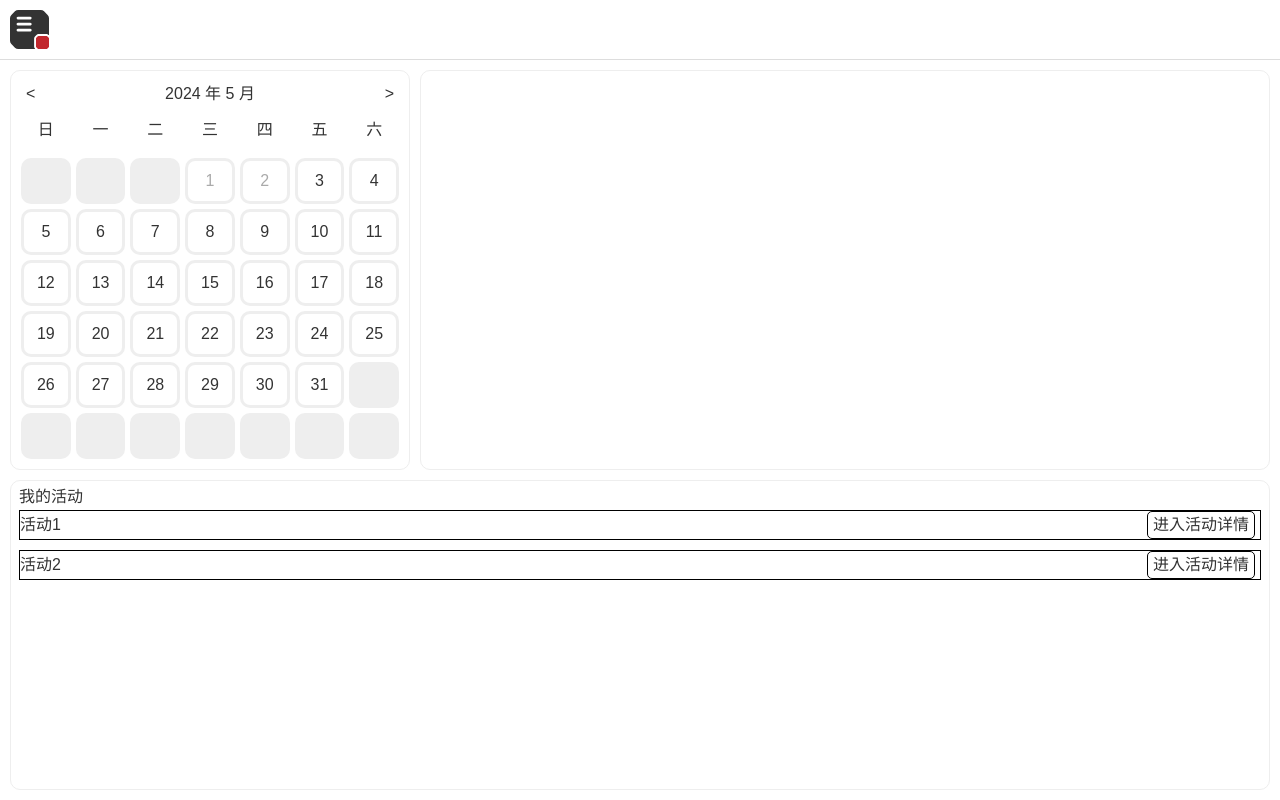
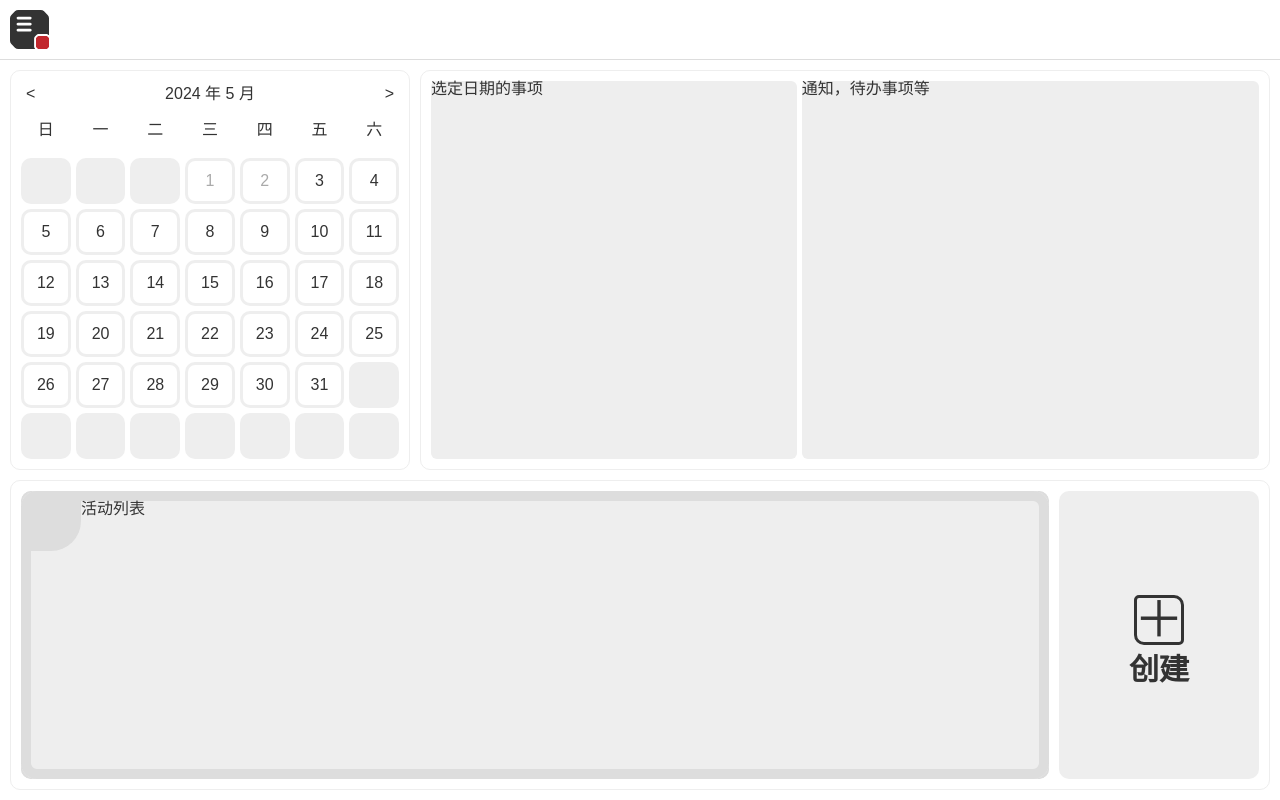
Before and after one commit to AmazingWawa-s/EventBand-frontend, a Vue app: page /#/user in a window 1280 px wide. Built offline with nearby package versions, Linux system fonts and the light colour scheme.

Commit message:
用户首页&用户详情页进度更新

```diff
--- a/src/App.vue
+++ b/src/App.vue
@@ -20,6 +20,7 @@
 
 ::-webkit-scrollbar {
   width: 5px;
+  height:5px;
 }
 
 ::-webkit-scrollbar-track {
@@ -28,7 +29,7 @@
 
 ::-webkit-scrollbar-thumb {
   background-color: #dfdfdf;
-  border-radius: 5px;
+  border-radius: 20px;
 }
 </style>
 
--- a/src/components/Calendar.vue
+++ b/src/components/Calendar.vue
@@ -48,7 +48,7 @@
     align-items: center;
     justify-content: space-between;
 
-    .button{
+    .button {
       cursor: pointer;
     }
   }
--- /dev/null
+++ b/src/components/EventCreateForm.vue
@@ -0,0 +1,19 @@
+<template>
+  <div class="ecform-main-container">
+    <div>
+        活动创建表单
+    </div>
+  </div>
+</template>
+
+<style lang="less" scoped>
+.ecform-main-container {
+  width: 100%;
+  height: 100%;
+}
+</style>
+
+<script setup>
+import Input from "../components/Input.vue";
+import Button from "../components/Button.vue";
+</script>
--- a/src/components/EventDetail.vue
+++ b/src/components/EventDetail.vue
@@ -1,5 +1,73 @@
 <template>
-    <div>
-        活动详情
+  <div class="eventdetail-main-container">
+    <div class="module-frame schedule">
+      <MSchedule />
     </div>
+    <div class="module-frame info">基本信息：活动名称，活动地点，简介</div>
+    <div class="module-frame participants">
+      <MParticipants />
+    </div>
+    <div class="module-frame budgets">
+      <MBudgets />
+    </div>
+    <div class="module-frame feedback">活动反馈模块</div>
+  </div>
 </template>
+
+<style lang="less" scoped>
+@border-radius-L: 10px;
+@padding-L: 10px;
+@gap: 10px;
+
+.eventdetail-main-container {
+  overflow: hidden;
+  width: 100%;
+  height: 100%;
+  max-width: 1366px;
+  padding: @padding-L;
+  margin: 0 auto;
+  display: grid;
+  grid-template-columns: repeat(6, 1fr);
+  grid-template-rows: repeat(4, 1fr);
+  grid-template-areas:
+    "a a a a b b"
+    "a a a a b b"
+    "c c c d d d"
+    "c c c e e e";
+  gap: @gap;
+
+  .module-frame {
+    border-radius: @border-radius-L;
+    border: 1px solid #eee;
+    background-color: #fff;
+    width: 100%;
+    height: 100%;
+  }
+
+  .schedule {
+    grid-area: a;
+  }
+
+  .info {
+    grid-area: b;
+  }
+
+  .participants {
+    grid-area: c;
+  }
+
+  .budgets {
+    grid-area: d;
+  }
+
+  .feedback {
+    grid-area: e;
+  }
+}
+</style>
+
+<script setup>
+import MSchedule from "../components/MSchedule.vue";
+import MParticipants from "../components/MParticipants.vue";
+import MBudgets from "../components/MBudgets.vue"
+</script>
--- /dev/null
+++ b/src/components/EventList.vue
@@ -0,0 +1,9 @@
+<template>
+  <div class="eventlist-main-container">活动列表</div>
+</template>
+
+<style lang="less" scoped>
+.eventlist-main-container {
+  padding-left: 50px;
+}
+</style>
--- /dev/null
+++ b/src/components/Input.vue
@@ -0,0 +1,51 @@
+<template>
+  <div class="input-main-container">
+    <input class="input-frame" type="text" />
+    <div class="input-msg">{{ formName }}</div>
+  </div>
+</template>
+
+<style lang="less" scoped>
+@theme-color: #c1272d;
+
+.input-main-container {
+  position: relative;
+  font-size: 16px;
+
+  .input-msg {
+    position: absolute;
+    left: 0;
+    top: 0;
+    font-size: 1em;
+    pointer-events: none;
+    padding: 11px;
+    transition: 500ms;
+    border-radius: 2px;
+  }
+
+  input {
+    padding: 10px;
+    border: 1px solid #333333;
+    border-radius: 5px;
+    outline: none;
+    font-size: 1em;
+    color: #333333;
+  }
+
+  input:focus ~ div {
+    transform: translateX(10px) translateY(-50%);
+    font-size: 0.65em;
+    background-color: @theme-color;
+    padding: 5px;
+    color: #fff;
+  }
+
+  input:focus {
+    border: 1px solid @theme-color;
+  }
+}
+</style>
+
+<script setup>
+const props = defineProps(["formName"]);
+</script>
--- /dev/null
+++ b/src/components/MBudgets.vue
@@ -0,0 +1,5 @@
+<template>
+    <div>
+        经费管理
+    </div>
+</template>
--- /dev/null
+++ b/src/components/MParticipants.vue
@@ -0,0 +1,71 @@
+<template>
+  <div class="m-participants-main-container">
+    <div class="participants-header">
+      <div class="front">成员列表</div>
+      <div class="end">筛选</div>
+    </div>
+    <div class="participants-body">
+      <div class="participants-contents">
+        <!-- <div class="menu-head participants-item">
+          <div>成员</div>
+          <div></div>
+          <div></div>
+        </div> -->
+        <div v-for="i in 20" class="participants-item" :key="i">
+          <div>小明</div>
+          <div>A组</div>
+          <div>联系</div>
+          <div>编辑</div>
+        </div>
+      </div>
+    </div>
+  </div>
+</template>
+
+<style lang="less" scoped>
+.m-participants-main-container {
+  width: 100%;
+  height: 100%;
+  padding: 10px;
+  display: grid;
+  grid-template-rows: auto 1fr;
+  overflow: hidden;
+
+  .participants-header {
+    font-weight: 600;
+    margin-bottom: 10px;
+    display: flex;
+    align-items: center;
+    justify-content: space-between;
+  }
+
+  .participants-body {
+    width: 100%;
+    height: 100%;
+    overflow-y: auto;
+    background-color: #eee;
+    border-radius: 10px;
+    font-size: 16px;
+
+    .participants-contents {
+      width: 100%;
+      display: grid;
+      grid-template-columns: 3fr 1fr 1fr 1fr;
+      padding: 5px;
+
+      .menu-head {
+        font-weight: 600;
+      }
+
+      .participants-item {
+        width: 100%;
+        display: grid;
+        grid-column: 1/5;
+        grid-template-columns: subgrid;
+        justify-items: center;
+        padding: 5px;
+      }
+    }
+  }
+}
+</style>
--- /dev/null
+++ b/src/components/MSchedule.vue
@@ -0,0 +1,32 @@
+<template>
+  <div class="m-schedule-main-container">
+    <div class="schedule-header">
+      <div class="front">活动日程表</div>
+      <div class="end">缩小/放大</div>
+    </div>
+    <div class="schedule-body"></div>
+  </div>
+</template>
+
+<style lang="less" scoped>
+.m-schedule-main-container {
+  width: 100%;
+  height: 100%;
+  padding: 10px;
+  display: grid;
+  grid-template-rows: auto 1fr;
+
+  .schedule-header {
+    font-weight: 600;
+    margin-bottom: 10px;
+    display: flex;
+    align-items: center;
+    justify-content: space-between;
+  }
+
+  .schedule-body {
+    border-radius: 10px;
+    background-color: #eee;
+  }
+}
+</style>
--- a/src/components/TodoList.vue
+++ b/src/components/TodoList.vue
@@ -1,5 +1,57 @@
 <template>
-    <div>
+  <div class="todolist-main-container">
+    <div class="todolist-specified">
+      <div>选定日期的事项</div>
+    </div>
+    <div class="todolist-general">
+      <div class="todolist-general-content">
+        通知，待办事项等
+      </div>
+    </div>
+  </div>
+</template>
 
-    </div>
-</template>
+<style lang="less" scoped>
+.todolist-main-container {
+  width: 100%;
+  height: 100%;
+  display: grid;
+  grid-template-columns: 4fr 5fr;
+  gap: 5px;
+  grid-template-rows: 1fr;
+  position: relative;
+  overflow: hidden;
+  padding: 10px;
+
+  .todolist-specified {
+    width: 100%;
+    height: 100%;
+    background-color: #eee;
+    border-radius: 6px;
+  }
+
+  .todolist-general {
+    width: 100%;
+    height: 100%;
+    position: relative;
+
+    .todolist-general-content {
+      background-color: #eee;
+      width: 100%;
+      height: 100%;
+      border-radius: 6px;
+    }
+  }
+
+  @media (max-width: 1200px) {
+    display: grid;
+    grid-template-columns: 1fr;
+    grid-template-rows: 1fr;
+
+    .todolist-specified {
+      position: absolute;
+      left: 0;
+    }
+  }
+}
+</style>
--- a/src/components/User.vue
+++ b/src/components/User.vue
@@ -7,20 +7,42 @@
       <Todolist />
     </div>
     <div class="grid-events grid-item">
-      我的活动
-      <div class="event-item">
-        活动1
-        <Button @click="jumpToEventDetail">进入活动详情</Button>
+      <div class="grid-events-frame">
+        <div
+          :class="{
+            'grid-events-frame-scroll': true,
+            'is-slide': isSlide,
+          }"
+        >
+          <div class="grid-events-create">
+            <div class="grid-events-sub-frame">
+              <div class="grid-events-square2"></div>
+              <EventCreateForm />
+            </div>
+          </div>
+          <div class="grid-events-list">
+            <div class="grid-events-sub-frame">
+              <div class="grid-events-square1"></div>
+              <EventList />
+            </div>
+          </div>
+        </div>
       </div>
-      <div class="event-item">
-        活动2
-        <Button>进入活动详情</Button>
+      <div @click="createEvent" class="grid-events-create-button">
+        <div class="create-button">
+          <span :class="{ 'button-rotate': isSlide }">＋</span>
+        </div>
+        <p>创建</p>
       </div>
     </div>
   </div>
 </template>
 
 <style lang="less" scoped>
+@padding-L: 10px;
+@border-radius-L: 10px;
+@gap: 10px;
+
 .user-main-container {
   width: 100%;
   height: 100%;
@@ -32,12 +54,12 @@
   grid-template-areas:
     "a b"
     "c c";
-  gap: 10px;
-  padding: 10px;
+  gap: @gap;
+  padding: @padding-L;
   overflow: hidden;
 
   .grid-item {
-    border-radius: 10px;
+    border-radius: @border-radius-L;
     border: 1px solid #eee;
     background-color: #fff;
   }
@@ -52,16 +74,110 @@
 
   .grid-events {
     grid-area: c;
-    display: flex;
-    flex-direction: column;
-    padding: 0.5rem;
+    display: grid;
+    gap: @gap;
+    padding: @padding-L;
+    grid-template-columns: 1fr auto;
 
-    .event-item {
+    .grid-events-frame {
+      width: 100%;
+      height: 100%;
+
+      position: relative;
+      overflow: hidden;
+      border-radius: @border-radius-L;
+
+      .grid-events-frame-scroll {
+        position: absolute;
+        width: 200%;
+        height: 100%;
+        left: -100%;
+        transition: 500ms;
+        background-color: #ddd;
+        display: grid;
+        grid-template-columns: 1fr 1fr;
+
+        .grid-events-list {
+          border-radius: @border-radius-L;
+          background-color: #ddd;
+        }
+
+        .grid-events-create {
+          background-color: #ddd;
+          border-radius: @border-radius-L;
+        }
+
+        .grid-events-sub-frame {
+          position: relative;
+          height: 100%;
+          width: 100%;
+          box-shadow: 0 0 0 10px #ddd inset;
+          background-color: #eee;
+          border-radius: 16px;
+          padding: 10px;
+
+          .grid-events-square1 {
+            position: absolute;
+            background-color: #ddd;
+            width: 50px;
+            height: 50px;
+            border-radius: 0 0 30px 0;
+          }
+
+          .grid-events-square2 {
+            position: absolute;
+            background-color: #ddd;
+            width: 50px;
+            height: 50px;
+            left: calc(100% - 60px);
+            border-radius: 0 0 0 30px;
+          }
+        }
+      }
+
+      .is-slide {
+        left: 0;
+      }
+    }
+
+    .grid-events-frame::-webkit-scrollbar {
+      display: none;
+    }
+
+    .grid-events-create-button {
+      user-select: none;
+      cursor: pointer;
+      font-weight: 600;
+      border-radius: @border-radius-L;
+      font-size: 30px;
       display: flex;
-      margin: 5px 0;
+      flex-direction: column;
       align-items: center;
-      justify-content: space-between;
-      border: 1px #000 solid;
+      justify-content: center;
+      height: 100%;
+      width: 200px;
+      background-color: #eee;
+
+      .create-button {
+        margin: 10px;
+        border: 3px solid #333333;
+        border-radius: 5px 10px 5px 10px;
+        width: 50px;
+        height: 50px;
+        display: flex;
+        align-items: center;
+        justify-content: center;
+        font-size: 50px;
+        font-weight: 100;
+      }
+
+      .create-button span {
+        transition: 500ms;
+      }
+
+      .button-rotate {
+        rotate: 45deg;
+      }
     }
   }
 }
@@ -71,12 +187,20 @@
 import Button from "../components/Button.vue";
 import Calendar from "../components/Calendar.vue";
 import Todolist from "../components/TodoList.vue";
+import EventCreateForm from "../components/EventCreateForm.vue";
+import EventList from "../components/EventList.vue"
 import { useRouter } from "vue-router";
+import { ref } from "vue";
 const router = useRouter();
+const isSlide = ref(false);
 
 const jumpToEventDetail = () => {
   router.push({
     path: "/eventDetail",
   });
 };
+
+const createEvent = () => {
+  isSlide.value = !isSlide.value;
+};
 </script>
```
